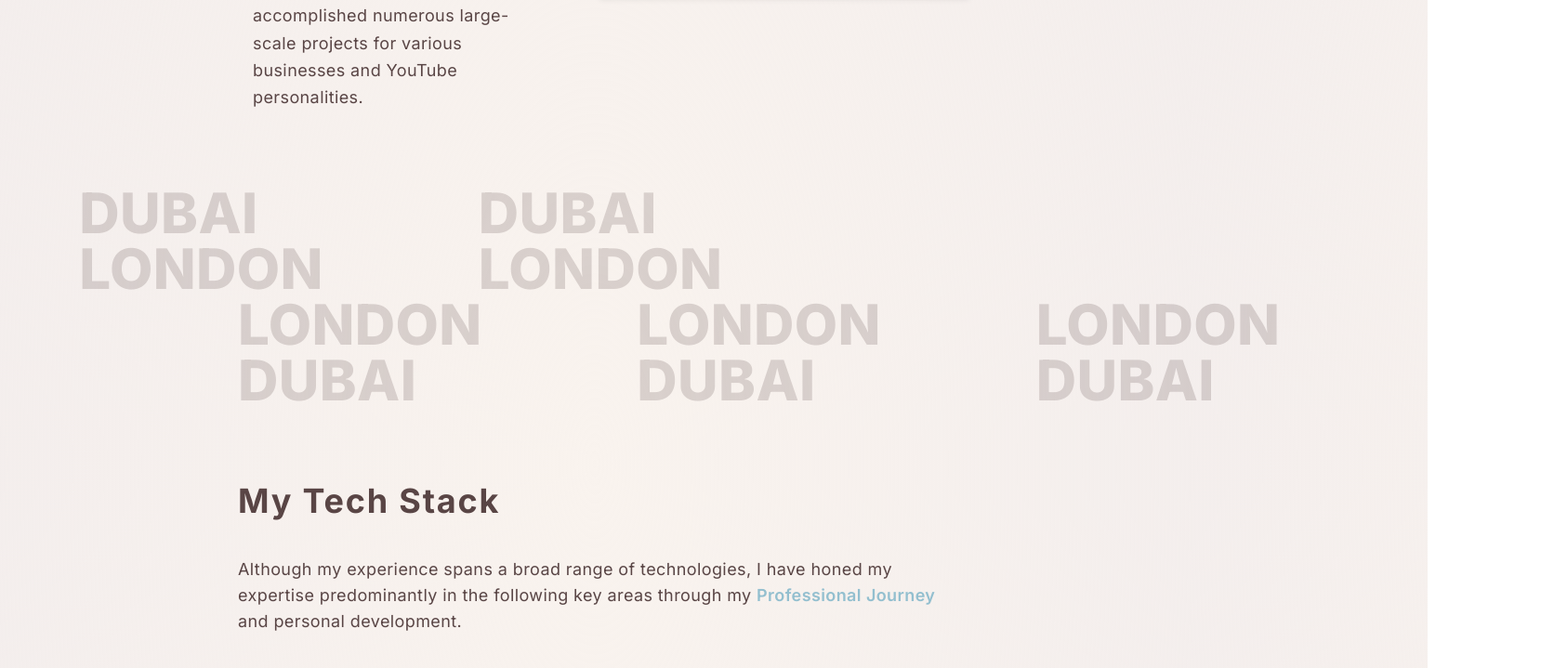
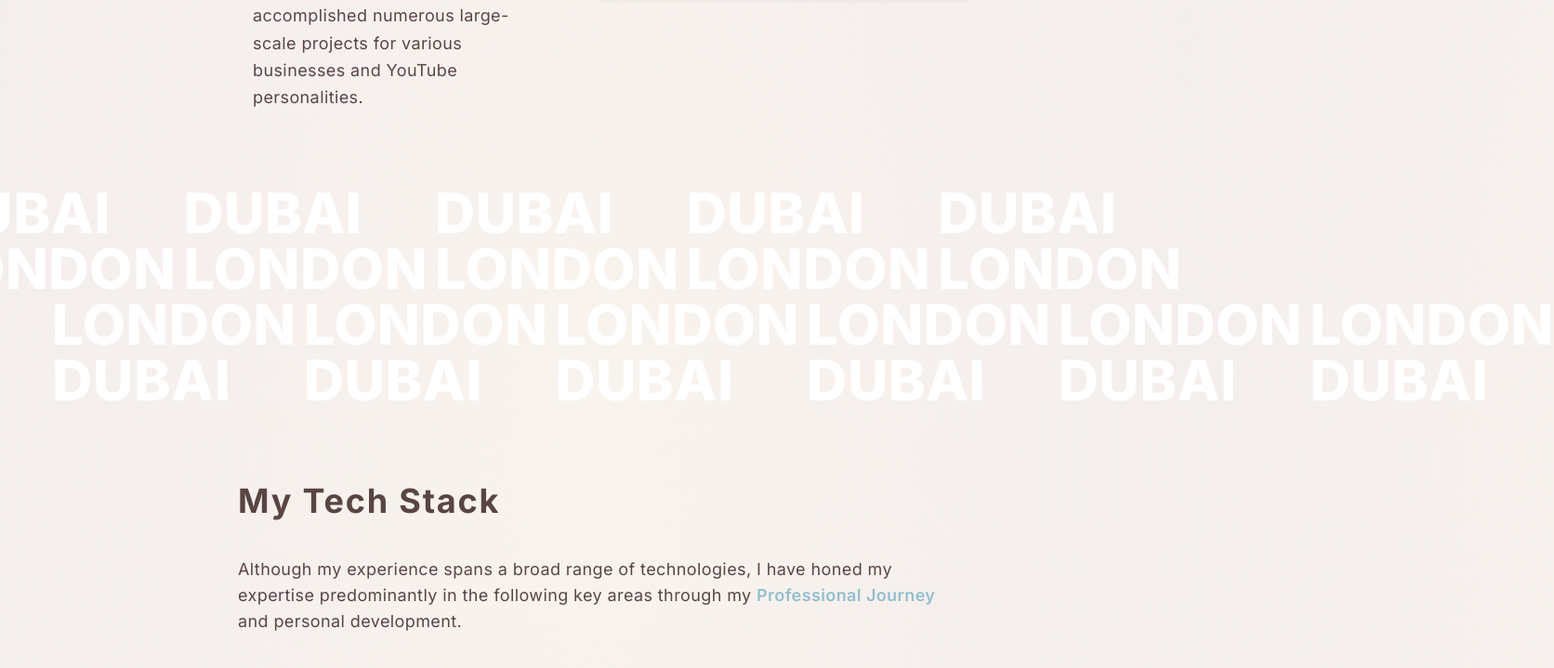
Before and after one commit to thomassbooth/Thomas-Booth-Portfolio, a Next.js app: page /about in a window 1280 px wide. Shown: the part 984-1703 px from the top of the page at 93% size, 1672 px wide, since content can reach past the window. Built offline with nearby package versions, Linux system fonts and the light colour scheme.

Commit message:
scrolling left right

```diff
--- a/components/about/Cities.tsx
+++ b/components/about/Cities.tsx
@@ -20,11 +20,14 @@
 
   const { scrollYProgress } = useScroll()
   let range = inverse ? [0, 1] : [1, 0]
-  const x = useTransform(scrollYProgress, range, [0, -600])
+  const x = useTransform(scrollYProgress, range, [-200, -600])
 
   return (
     <div className="flex">
       <motion.div className={`flex flex-row gap-2`} style={{ x }}>
+        <span>{children}</span>
+        <span>{children}</span>
+        <span>{children}</span>
         <span>{children}</span>
         <span>{children}</span>
         <span>{children}</span>
--- a/components/about/MeClient.tsx
+++ b/components/about/MeClient.tsx
@@ -37,7 +37,7 @@
               height={400}/>
 
       </div>
-      <div className = 'flex-col w-screen text-6xl opacity-20 hidden lg:flex'>
+      <div className = 'flex-col w-screen text-7xl text-white hidden lg:flex'>
         <Cities />
       </div>
     </section>
```
